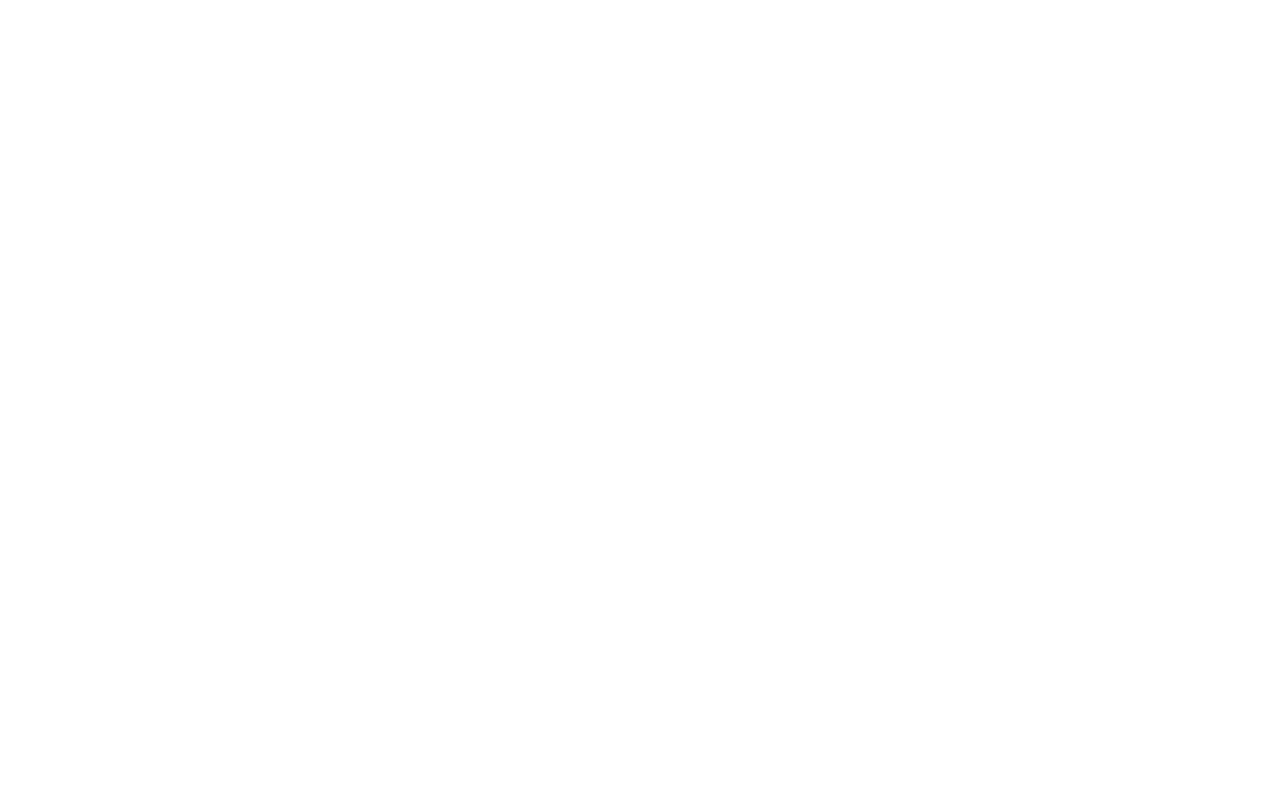
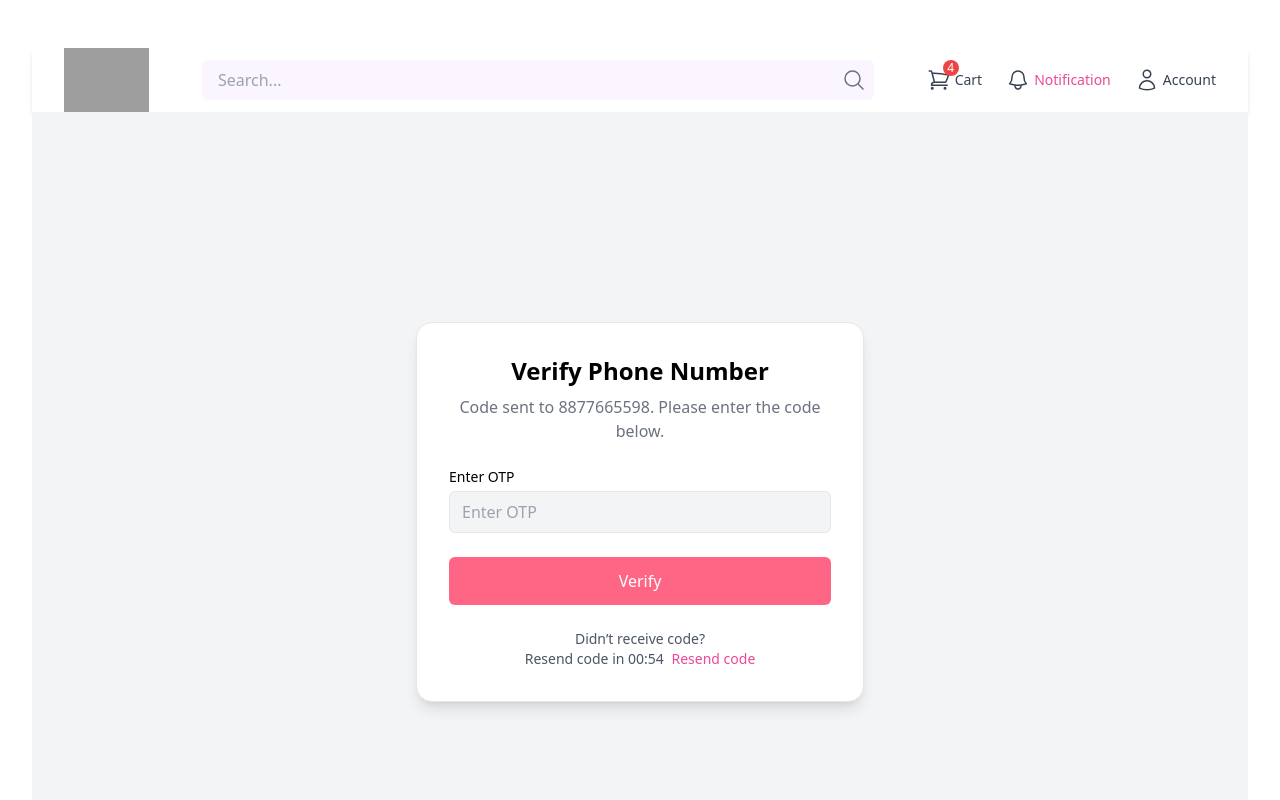
Before and after one commit to ParvezMohammed/zotto-user-website, a React (Vite) app: page /verifyotp in a window 1280 px wide. Before the commit this address had no page. Shown: the top 800 px of the page. Built offline with nearby package versions, Linux system fonts and the light colour scheme; grey boxes are pictures that could not be loaded; what recoil-persist would draw is missing.

Commit message:
login verifyotp locationaccess logout pages updated

```diff
--- a/package.json
+++ b/package.json
@@ -1,5 +1,5 @@
 {
-  "name": "lead-management",
+  "name": "zotto-user-website",
   "private": true,
   "version": "0.0.0",
   "type": "module",
@@ -41,7 +41,7 @@
     "globals": "^15.15.0",
     "postcss": "^8.5.3",
     "tailwindcss": "^3.4.17",
-    "vite": "^6.2.5"
+    "vite": "^6.3.3"
   },
   "description": "This template provides a minimal setup to get React working in Vite with HMR and some ESLint rules.",
   "main": "eslint.config.js",
--- a/src/App.jsx
+++ b/src/App.jsx
@@ -1,7 +1,7 @@
 import {
   BrowserRouter as Router, // Ensure BrowserRouter is imported
 } from "react-router-dom";
-import './App.css'
+import "./App.css";
 import PublicRoute from "./routes/PublicRoute";
 
 function App() {
@@ -12,4 +12,4 @@
   );
 }
 
-export default App
+export default App;
--- a/src/pages/auth/Login.jsx
+++ /dev/null
@@ -1,10 +0,0 @@
-import React from "react";
-
-const Login = () => {
-
-  return (
-  <> Login Page </>
-  );
-};
-
-export default Login;
--- /dev/null
+++ b/src/pages/auth/locationaccess/LocationAccess.jsx
@@ -0,0 +1,49 @@
+import React from "react";
+import { useNavigate } from "react-router-dom";
+
+const LocationAccess = () => {
+  const navigate = useNavigate();
+
+  const handleAccessLocation = () => {
+    console.log("Requesting Location Access...");
+    // Implement location permission logic here
+  };
+
+  return (
+    <div className="min-h-screen flex items-center justify-center bg-gray-100 px-4">
+      <div className="bg-white shadow-lg rounded-2xl p-8 w-full max-w-md border text-center">
+        <img
+          src="/cuate1.png" // You need to place the image inside "public" folder and name it "location-image.png"
+          alt="Location Access"
+          className="mx-auto mb-6"
+        />
+        <h2 className="text-2xl font-semibold mb-2">Location Access</h2>
+        <p className="text-gray-500 mb-6">To navigate your location at ease</p>
+
+        <button
+          onClick={handleAccessLocation}
+          className="w-full bg-[#FF6584] text-white py-3 rounded-md font-medium hover:brightness-90 transition"
+        >
+          Access Location
+          <span role="img" aria-label="location">
+            📍
+          </span>
+        </button>
+
+        <button
+          onClick={() => navigate("/")}
+          className="text-gray-400 mt-4 text-sm font-medium hover:underline"
+        >
+          Skip
+        </button>
+
+        <p className="mt-6 text-gray-600 text-xs">
+          <span className="font-bold">ZOTTO</span> Will Access Your Location
+          Only While Using The App
+        </p>
+      </div>
+    </div>
+  );
+};
+
+export default LocationAccess;
--- /dev/null
+++ b/src/pages/auth/login/Login.jsx
@@ -0,0 +1,46 @@
+import { useNavigate } from "react-router-dom";
+import { useState } from "react";
+import React from "react";
+
+function Login() {
+  const [phone, setPhone] = useState("");
+  const navigate = useNavigate();
+
+  const handleSubmit = (e) => {
+    e.preventDefault();
+    // You can add phone validation here
+    navigate("/verify-otp");
+  };
+
+  return (
+    <div className="min-h-screen flex items-center justify-center bg-gray-100">
+      <div className="bg-white p-10 rounded-lg shadow-md w-full max-w-md border border-gray-300">
+        <h2 className="text-2xl font-semibold text-center mb-2">Log In</h2>
+        <p className="text-center text-gray-500 mb-6">
+          Please Log in to your account
+        </p>
+        <form onSubmit={handleSubmit}>
+          <label className="block text-sm font-medium text-gray-700 mb-1">
+            Phone Number
+          </label>
+          <input
+            type="tel"
+            placeholder="Enter Your Phone Number"
+            value={phone}
+            onChange={(e) => setPhone(e.target.value)}
+            className="w-full px-3 py-2 rounded-md bg-gray-100 border border-gray-200 focus:outline-none focus:ring-2 focus:ring-[#FF6584] mb-6"
+            required
+          />
+          <button
+            type="submit"
+            className="w-full bg-[#FF6584] text-white py-3 rounded-md font-medium hover:brightness-90 transition"
+          >
+            Get OTP
+          </button>
+        </form>
+      </div>
+    </div>
+  );
+}
+
+export default Login;
--- /dev/null
+++ b/src/pages/auth/logoutconfirm/LogoutConfirm.jsx
@@ -0,0 +1,43 @@
+import React from "react";
+import { useNavigate } from "react-router-dom";
+
+const LogoutConfirm = () => {
+  const navigate = useNavigate();
+
+  const handleLogout = () => {
+    // Perform logout logic here
+    console.log("User logged out");
+    // Redirect to login or home
+    navigate("/");
+  };
+
+  const handleCancel = () => {
+    navigate(-1); // Go back to the previous page
+  };
+
+  return (
+    <div className="min-h-screen flex items-center justify-center bg-gray-100 px-4">
+      <div className="bg-white shadow-lg rounded-2xl p-8 w-full max-w-sm text-center border">
+        <h2 className="text-lg font-semibold mb-6">
+          Are you sure you want to logout?
+        </h2>
+
+        <button
+          onClick={handleLogout}
+          className="w-full bg-[#FF6584] text-white py-3 rounded-md font-medium hover:brightness-90 transition mb-4"
+        >
+          Logout
+        </button>
+
+        <button
+          onClick={handleCancel}
+          className="w-full border-2 border-[#FF6584] text-[#FF6584] py-3 rounded-md font-medium hover:bg-pink-50 transition"
+        >
+          Cancel
+        </button>
+      </div>
+    </div>
+  );
+};
+
+export default LogoutConfirm;
--- /dev/null
+++ b/src/pages/auth/verifyotp/VerifyOtp.jsx
@@ -0,0 +1,70 @@
+import React, { useState, useEffect } from "react";
+import { useNavigate } from "react-router-dom";
+
+const VerifyOtp = () => {
+  const [otp, setOtp] = useState("");
+  const [timer, setTimer] = useState(59);
+  const navigate = useNavigate();
+
+  useEffect(() => {
+    const countdown = setInterval(() => {
+      setTimer((prev) => (prev > 0 ? prev - 1 : 0));
+    }, 1000);
+
+    return () => clearInterval(countdown);
+  }, []);
+
+  const handleVerify = () => {
+    if (otp.length === 6) {
+      // Here you can call your API to verify the OTP
+      navigate("/location-access");
+    } else {
+      alert("Please enter a valid 6-digit OTP.");
+    }
+  };
+
+  return (
+    <div className="min-h-screen flex items-center justify-center bg-gray-100 px-4">
+      <div className="bg-white shadow-lg rounded-2xl p-8 w-full max-w-md border">
+        <h2 className="text-2xl font-semibold text-center mb-2">
+          Verify Phone Number
+        </h2>
+        <p className="text-center text-gray-500 mb-6">
+          Code sent to <span className="font-medium">8877665598</span>. Please
+          enter the code below.
+        </p>
+
+        <label className="block text-sm font-medium mb-1">Enter OTP</label>
+        <input
+          type="text"
+          placeholder="Enter OTP"
+          value={otp}
+          onChange={(e) => setOtp(e.target.value.replace(/\D/g, ""))}
+          maxLength={6}
+          className="w-full px-3 py-2 rounded-md bg-gray-100 border border-gray-200 focus:outline-none focus:ring-2 focus:ring-[#FF6584] mb-6"
+        />
+
+        <button
+          onClick={handleVerify}
+          className="w-full bg-[#FF6584] text-white py-3 rounded-md font-medium hover:brightness-90 transition"
+        >
+          Verify
+        </button>
+
+        <div className="mt-6 text-center text-sm text-gray-600">
+          Didn’t receive code?
+          <br />
+          Resend code in 00:{timer.toString().padStart(2, "0")}{" "}
+          <button
+            disabled={timer !== 0}
+            className="text-pink-500 font-medium hover:underline ml-1"
+          >
+            Resend code
+          </button>
+        </div>
+      </div>
+    </div>
+  );
+};
+
+export default VerifyOtp;
--- a/src/routes/PublicRoute.jsx
+++ b/src/routes/PublicRoute.jsx
@@ -3,7 +3,10 @@
 import { Route, Routes } from "react-router-dom";
 import ProtectedRoute from "./ProtectedRoute.jsx";
 import Layout from "../components/layouts/Layout.jsx";
-import Login from "../pages/auth/Login.jsx";
+import Login from "../pages/auth/login/Login.jsx";
+import VerifyOtp from "../pages/auth/verifyotp/VerifyOtp.jsx";
+import LocationAccess from "../pages/auth/locationaccess/LocationAccess.jsx";
+import LogoutConfirm from "../pages/auth/logoutconfirm/LogoutConfirm.jsx";
 import Home from "../pages/modules/home/Home.jsx";
 import AddReview from "../pages/modules/addreview/AddReview.jsx";
 import PrivacyPolicy from "../pages/modules/privacypolicy/PrivacyPolicy.jsx";
@@ -16,85 +19,89 @@
 
   return (
     <Routes>
-      <Route
-        path="/login"
-        element={
-          <Login />
-        }
-      />
+      <Route path="/login" element={<Login />} />
+
       {/* <Route element={<ProtectedRoute />}> */}
 
       {/* User Management  */}
+
       <Route
         path="/"
         element={
-            <Layout
-              activeTab={activeTab}
-              setActiveTab={setActiveTab}
-            >
-              <Home/>
+          <Layout activeTab={activeTab} setActiveTab={setActiveTab}>
+            <Home />
           </Layout>
         }
       />
       <Route
+        path="/verifyotp"
+        element={
+          <Layout activeTab={activeTab} setActiveTab={setActiveTab}>
+            <VerifyOtp />
+          </Layout>
+        }
+      />
+      <Route
+        path="/locationaccess"
+        element={
+          <Layout activeTab={activeTab} setActiveTab={setActiveTab}>
+            <LocationAccess />
+          </Layout>
+        }
+      />
+      <Route
+        path="/logoutconfirm"
+        element={
+          <Layout activeTab={activeTab} setActiveTab={setActiveTab}>
+            <LogoutConfirm />
+          </Layout>
+        }
+      />
+
+      <Route
         path="/aboutus"
         element={
-            <Layout
-              activeTab={activeTab}
-              setActiveTab={setActiveTab}
-            >
-              <AboutUs/>
+          <Layout activeTab={activeTab} setActiveTab={setActiveTab}>
+            <AboutUs />
           </Layout>
         }
       />
       <Route
         path="/contactus"
         element={
-            <Layout
-              activeTab={activeTab}
-              setActiveTab={setActiveTab}
-            >
-              <ContactUs/>
+          <Layout activeTab={activeTab} setActiveTab={setActiveTab}>
+            <ContactUs />
           </Layout>
         }
       />
       <Route
         path="/addreview"
         element={
-            <Layout
-              activeTab={activeTab}
-              setActiveTab={setActiveTab}
-            >
-              <AddReview/>
+          <Layout activeTab={activeTab} setActiveTab={setActiveTab}>
+            <AddReview />
           </Layout>
         }
       />
       <Route
         path="/privacypolicy"
         element={
-            <Layout
-              activeTab={activeTab}
-              setActiveTab={setActiveTab}
-            >
-              <PrivacyPolicy/>
+          <Layout activeTab={activeTab} setActiveTab={setActiveTab}>
+            <PrivacyPolicy />
           </Layout>
         }
       />
       <Route
         path="/termscondition"
         element={
-            <Layout
-              activeTab={activeTab}
-              setActiveTab={setActiveTab}
-            >
-              <TermsConditions/>
+          <Layout activeTab={activeTab} setActiveTab={setActiveTab}>
+            <TermsConditions />
           </Layout>
         }
       />
 
       {/* </Route> */}
     </Routes>
-  )
+  );
 };
 
 export default PublicRoute;
--- a/tailwind.config.js
+++ b/tailwind.config.js
@@ -1,17 +1,13 @@
 /** @type {import('tailwindcss').Config} */
 export default {
-  content: [
-    "./index.html",
-    "./src/**/*.{js,ts,jsx,tsx}",
-  ],
+  content: ["./index.html", "./src/**/*.{js,ts,jsx,tsx}"],
   theme: {
     extend: {
       fontFamily: {
-        inter: ['Inter', 'sans-serif'],
-        poppins: ['Poppins', 'sans-serif'],
-      }
-    }
-  }
-,
+        inter: ["Inter", "sans-serif"],
+        poppins: ["Poppins", "sans-serif"],
+      },
+    },
+  },
   plugins: [],
-}
+};
```
Also changed, not shown: public/cuate1.png (added), 1 other file (tests, documents, lock files or other folders). Lines whose indentation alone changed are shown as unchanged.
